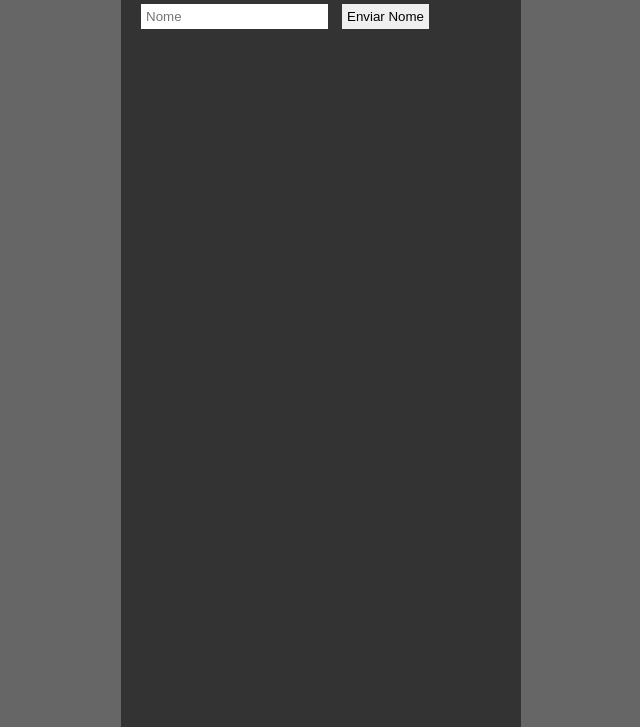
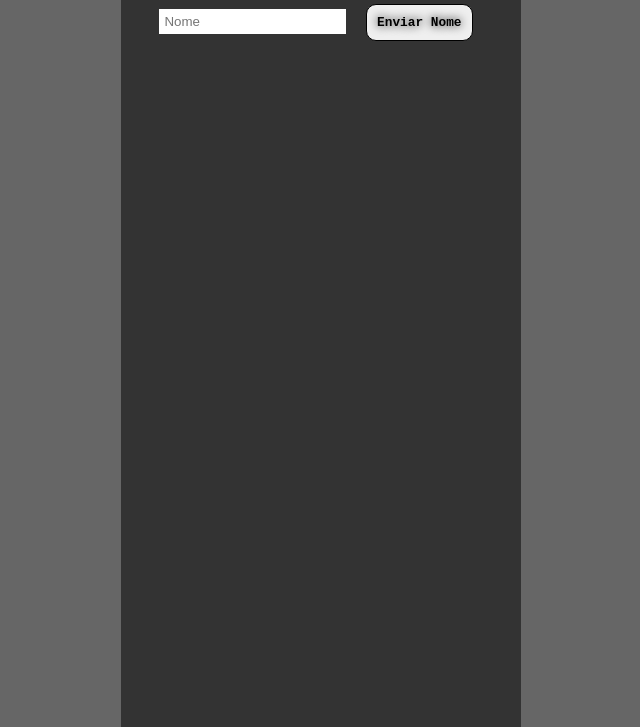
Before and after one commit to BrunoKamui/lets-practice, a plain HTML site: page index.html in a window 1280 px wide. Shown: the part 73-800 px from the top of the page, without its empty margins (319-959 px from the left). Drawn offline with Linux system fonts and the light colour scheme.

Commit message:
style changes

```diff
--- a/style.css
+++ b/style.css
@@ -10,6 +10,8 @@ body {
     align-items:center;
     height:100vh;
     background:#666;
+    font-family: 'Roboto mono', monospace;
+    text-align: center;
 }
 
 form {
@@ -30,3 +32,23 @@ input {
     padding:5px;
     margin:20px 10px 10px 0px;
 }
+
+#btn_nome {
+    border: 1px solid #000;
+    border-radius: 10px;
+    padding: 10px;
+    font-family: 'Roboto mono', monospace;
+    font-weight: bold;
+    font-size: .8rem;
+    text-shadow: 0px 0px 10px #000;
+    cursor: pointer;
+}
+
+#btn_nome:hover {
+    opacity: .8;
+}
+
+#btn_nome:active {
+    display: relative;
+    top: 2px;
+}
```
